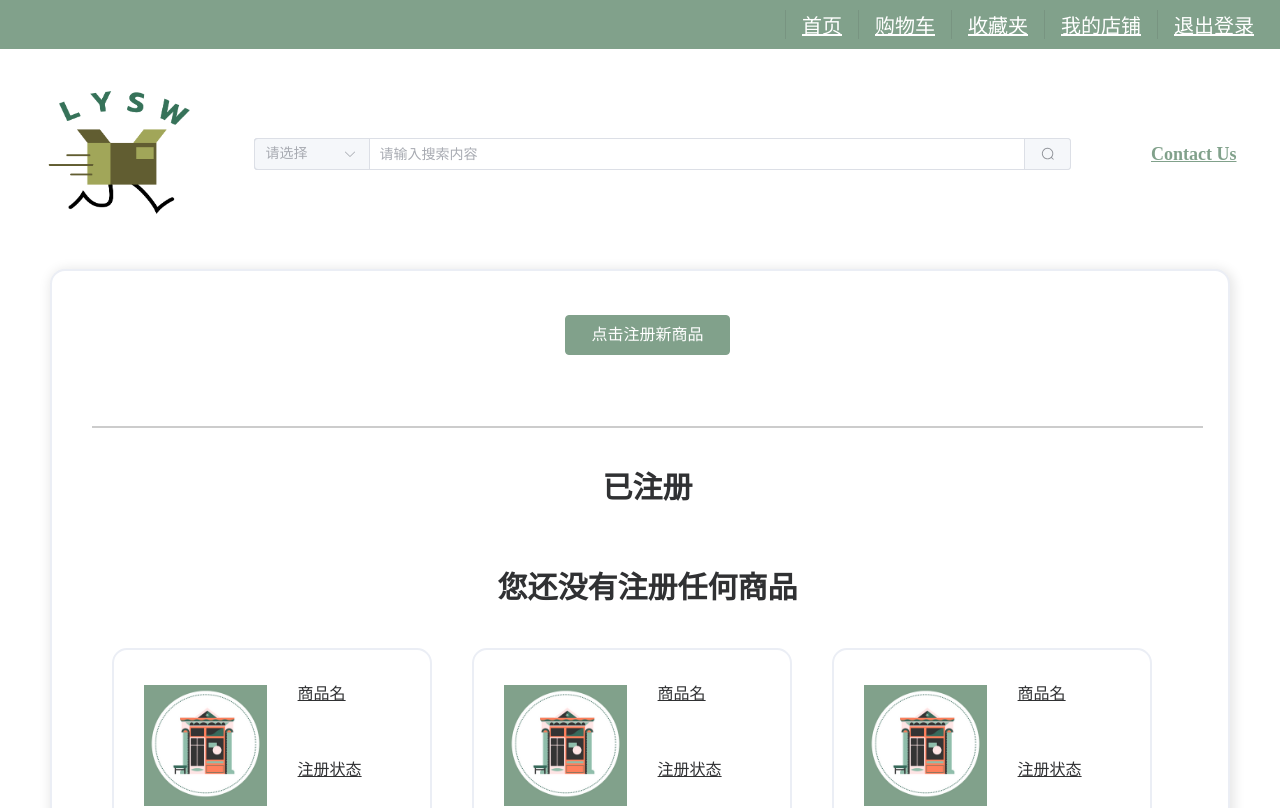
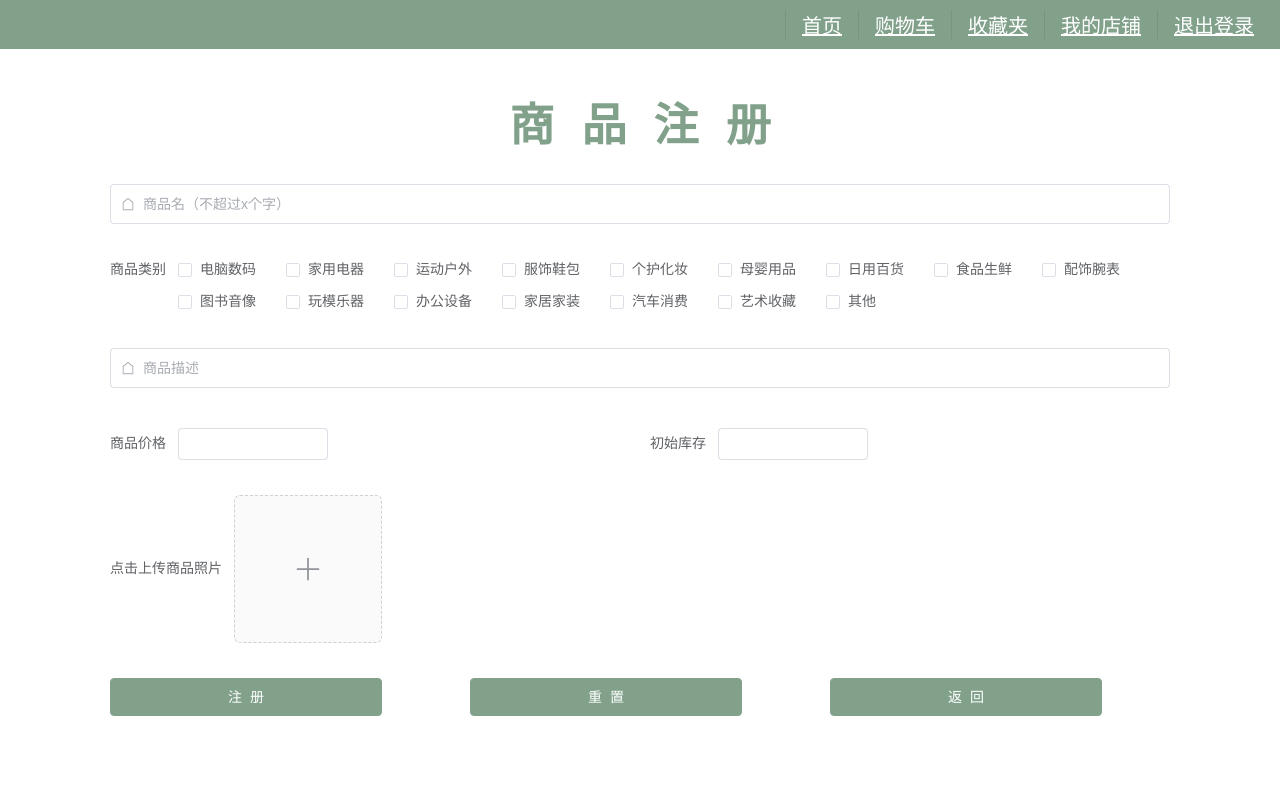
Before and after one commit to Suzyyy207/online-shop, a Vue app in the folder Shop/: page /GoodsRegister in a window 1280 px wide. Shown: the top 808 px of the page. Built offline with nearby package versions, Linux system fonts and the light colour scheme.

Commit message:
feat(front): GoodsRegister built

```diff
--- a/Shop/src/components/Dashboard/Goods/GoodsRegister.vue
+++ b/Shop/src/components/Dashboard/Goods/GoodsRegister.vue
@@ -0,0 +1,164 @@
+<!--此组件用于为商家提供商品注册UI-->
+<script setup>
+import PicUpload from '../../Public/Upload/PicUpload.vue'
+import { RouterLink, RouterView } from 'vue-router'
+</script>
+
+<template>
+    <div class="register">
+        <h1>商 品 注 册</h1>
+        <el-form  class="form">
+            <el-form-item>
+                <el-input
+                    placeholder="商品名（不超过x个字）"
+                    type="shopname"
+                    autocomplete="off"
+                    :prefix-icon=" 1 ? 'House' : ''"
+                    Clearable
+                >
+                </el-input>
+            </el-form-item>
+
+            <el-form-item label="商品类别" prop="goodstype">
+                <el-checkbox-group>
+                    <el-checkbox label="电脑数码" name="digitalproduct" />
+                    <el-checkbox label="家用电器" name="householdappliances" />
+                    <el-checkbox label="运动户外" name="sports" />
+                    <el-checkbox label="服饰鞋包" name="clothing" />
+                    <el-checkbox label="个护化妆" name="makeups" />
+                    <el-checkbox label="母婴用品" name="babyproduct" />
+                    <el-checkbox label="日用百货" name="dailynecessities" />
+                    <el-checkbox label="食品生鲜" name="food" />
+                    <el-checkbox label="配饰腕表" name="accessory" />
+                    <el-checkbox label="图书音像" name="book" />
+                    <el-checkbox label="玩模乐器" name="instrument" />
+                    <el-checkbox label="办公设备" name="officeequipment" />
+                    <el-checkbox label="家居家装" name="furniture" />
+                    <el-checkbox label="汽车消费" name="car" />
+                    <el-checkbox label="艺术收藏" name="art" />
+                    <el-checkbox label="其他" name="others" />
+                </el-checkbox-group>
+            </el-form-item>
+
+
+            <el-form-item>
+                <el-input
+                    placeholder="商品描述"
+                    type="introduction"
+                    autocomplete="off"
+                    :prefix-icon=" 1 ? 'House' : ''"
+                    Clearable
+                ></el-input>
+            </el-form-item>
+
+            <el-row>
+              <el-col :span="12">
+                <el-form-item label="商品价格" prop="capital">
+                    <el-input-number
+                        label="商品价格"
+                        :controls="false"
+                        :precision="2"
+                        :prefix-icon=" 1 ? 'Money' : ''"
+                        Clearable
+                    >
+                    </el-input-number>
+                </el-form-item>
+              </el-col>
+
+              <el-col :span="12">
+                <el-form-item label="初始库存" prop="capital">
+                    <el-input-number
+                        label="初始库存"
+                        :controls="false"
+                        Clearable
+                    >
+                    </el-input-number>
+                </el-form-item>
+              </el-col>
+            </el-row>
+
+            <el-form-item label="点击上传商品照片" style="align-items: center;">
+
+              <PicUpload></PicUpload>
+
+            </el-form-item>
+
+
+
+        <!--
+            <el-row>
+              <el-form-item prop="validCode" >
+                <el-input
+                  v-model="form.validCode"
+                  placeholder="验证码"
+                  :prefix-icon=" 1 ? 'MessageBox' : ''"
+                ></el-input>
+              </el-form-item>
+                <ValidCode class="validcode" @input="createValidCode" />
+            </el-row>
+        -->
+
+
+            <el-row>
+              <el-col :span="8">
+                <el-form-item class="btn">
+                  <el-button type="primary">注&nbsp;&nbsp;册</el-button>
+                </el-form-item>
+              </el-col>
+              <el-col :span="8">
+                <el-form-item class="btn">
+                  <el-button type="primary">重&nbsp;&nbsp;置</el-button>
+                </el-form-item>
+              </el-col>
+              <el-col :span="8">
+                <el-form-item class="btn">
+                  <el-button type="primary">返&nbsp;&nbsp;回</el-button>
+                </el-form-item>
+              </el-col>
+            </el-row>
+
+        </el-form>
+    </div>
+
+  </template>
+
+
+
+
+
+<style scoped>
+
+.register h1{
+  text-align: center;
+  font-family:"Lucida Console", "Courier New", monospace;
+  font-size: 45px;
+  margin-bottom:20px;
+  font-weight: bolder;
+  color:#81A18B;
+}
+
+.register .el-input {
+  font-family: "Brush Script MT", cursive;
+  height: 50px;
+  padding-top: 5px;
+  padding-bottom: 5px;
+}
+
+.register .el-form-item{
+  margin: 25px 10px 10px 10px;
+  text-emphasis:initial;
+}
+
+
+.register .btn button{
+  line-height: 100px;
+  width: 80%;
+  height: 38px;
+  background-color:#81A18B;
+  border-color:#81A18B;
+  justify-items: center;
+
+}
+
+
+</style>
--- /dev/null
+++ b/Shop/src/components/Public/Upload/PicUpload.vue
@@ -0,0 +1,64 @@
+<!--图片上传组件-->
+<!--elemet-plus的源代码，功能并不完善-->
+<template>
+    <el-upload action="#" list-type="picture-card" :auto-upload="false">
+      <el-icon><Plus /></el-icon>
+
+      <template #file="{ file }">
+        <div>
+          <img class="el-upload-list__item-thumbnail" :src="file.url" alt="" />
+          <span class="el-upload-list__item-actions">
+            <span
+              class="el-upload-list__item-preview"
+              @click="handlePictureCardPreview(file)"
+            >
+              <el-icon><zoom-in /></el-icon>
+            </span>
+            <span
+              v-if="!disabled"
+              class="el-upload-list__item-delete"
+              @click="handleDownload(file)"
+            >
+              <el-icon><Download /></el-icon>
+            </span>
+            <span
+              v-if="!disabled"
+              class="el-upload-list__item-delete"
+              @click="handleRemove(file)"
+            >
+              <el-icon><Delete /></el-icon>
+            </span>
+          </span>
+        </div>
+      </template>
+    </el-upload>
+
+    <el-dialog v-model="dialogVisible">
+      <img w-full :src="dialogImageUrl" alt="Preview Image" />
+    </el-dialog>
+</template>
+
+
+<script lang="ts" setup>
+import { ref } from 'vue'
+import { Delete, Download, Plus, ZoomIn } from '@element-plus/icons-vue'
+
+import type { UploadFile } from 'element-plus'
+
+const dialogImageUrl = ref('')
+const dialogVisible = ref(false)
+const disabled = ref(false)
+
+const handleRemove = (file: UploadFile) => {
+  console.log(file)
+}
+
+const handlePictureCardPreview = (file: UploadFile) => {
+  dialogImageUrl.value = file.url!
+  dialogVisible.value = true
+}
+
+const handleDownload = (file: UploadFile) => {
+  console.log(file)
+}
+</script>
--- a/Shop/src/main.js
+++ b/Shop/src/main.js
@@ -1,5 +1,5 @@
 import { createApp } from 'vue'
-import App from './views/DashBoard/Goods/Goods.vue'
+import App from './views/DashBoard/Goods/GoodsRegWeb.vue'
 import router from './router'
 import './assets/main.css'
 import ElementPlus from 'element-plus'
--- /dev/null
+++ b/Shop/src/views/DashBoard/Goods/GoodsRegWeb.vue
@@ -0,0 +1,20 @@
+<!--此页面为商家注册商品时所用的页面-->
+<script setup>
+import navS from '../../../components/Public/Nav/ShopkeeperNav.vue'
+import goodsReg from '../../../components/Dashboard/Goods/GoodsRegister.vue'
+import { RouterLink, RouterView } from 'vue-router'
+</script>
+
+
+<template>
+    <navS></navS>
+    <section class="registerShow">
+        <goodsReg></goodsReg>
+    </section>
+</template>
+
+<style scoped>
+.registerShow{
+    margin:40px 100px 0px 100px;
+}
+</style>
```
Also changed, not shown: Shop/src/views/DashBoard/Goods/Goods4Shopkeepper.vue (renamed from Shop/src/views/DashBoard/Goods/Goods.vue), Shop/src/views/DashBoard/Goods/GoodsReg.vue (deleted), 1 other file (tests, documents, lock files or other folders).
